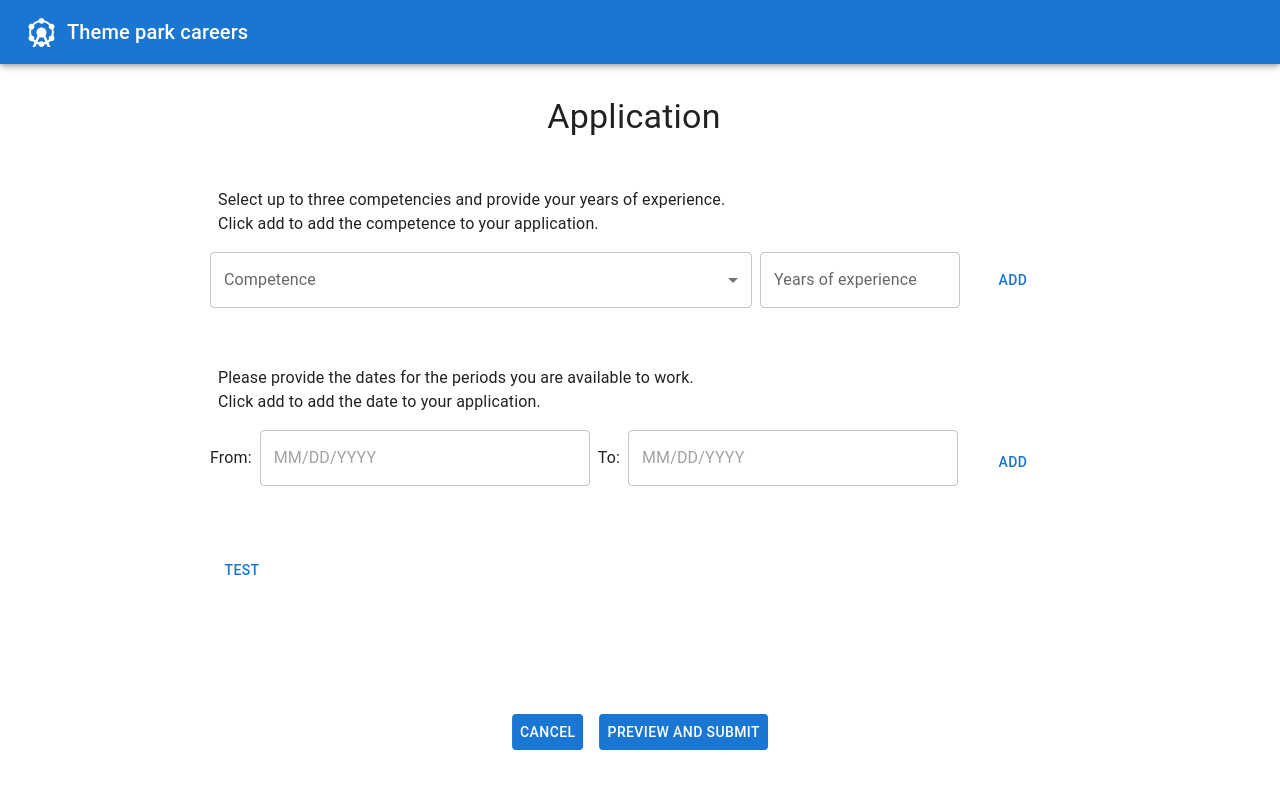
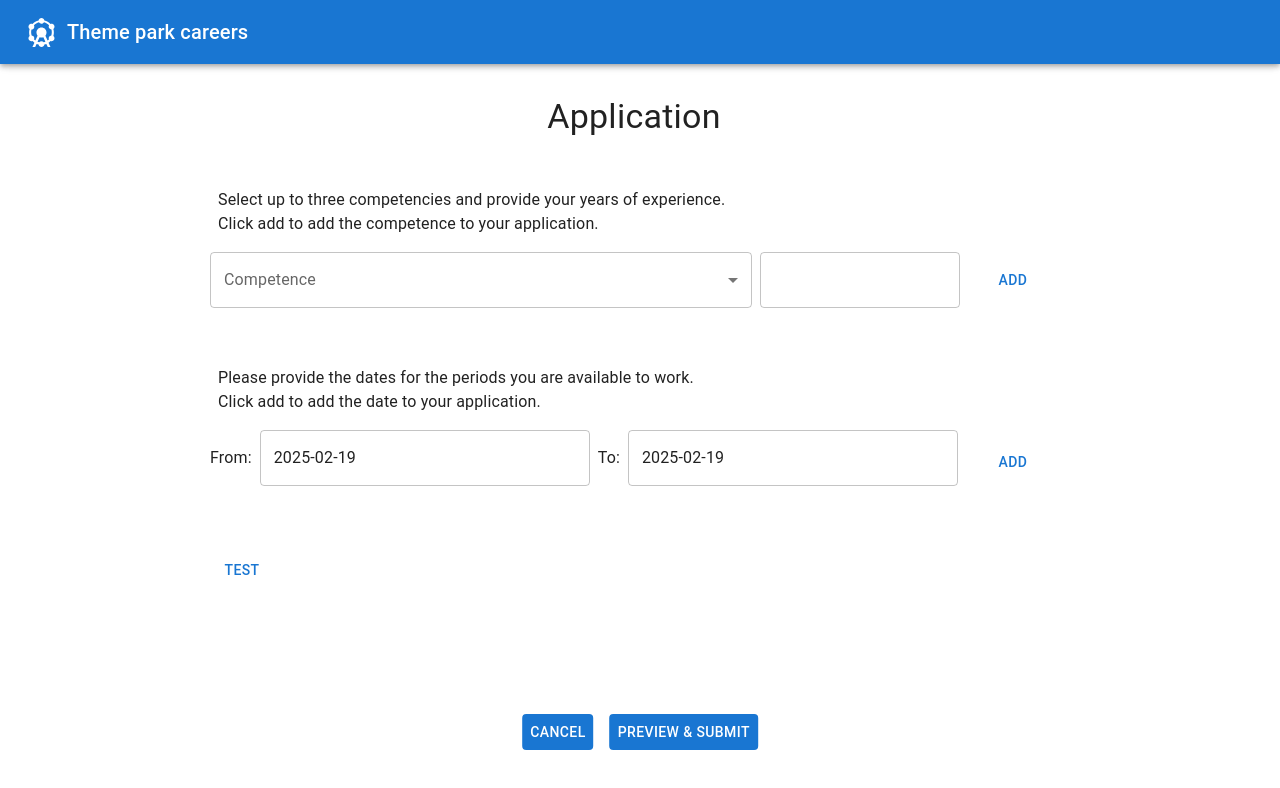
Before and after one commit to ponkinnm/IV1201-frontend, a React (Vite) app: page /apply in a window 1280 px wide. Shown: the top 788 px of the page. Built offline with nearby package versions, Linux system fonts and the light colour scheme.

Commit message:
Enabled future data integration with the backend

```diff
--- a/src/components/ApplicationForm.tsx
+++ b/src/components/ApplicationForm.tsx
@@ -4,51 +4,69 @@ import InputLabel from '@mui/material/InputLabel';
 import MenuItem from '@mui/material/MenuItem';
 import FormControl from '@mui/material/FormControl';
 import Select from '@mui/material/Select';
-import { Button, Typography } from '@mui/material';
+import dayjs from 'dayjs';
+import { Button, setRef, Typography } from '@mui/material';
 import { useState } from 'react';
 import { DatePicker } from '@mui/x-date-pickers/DatePicker';
 import { AdapterDayjs } from '@mui/x-date-pickers/AdapterDayjs';
 import { LocalizationProvider } from '@mui/x-date-pickers/LocalizationProvider';
 
-export default function ApplicationForm({ submitData: submitData}:{submitData: (data: string) => void}){
-    const [id, setId] = useState(3); //Unique id for each input row
-    const [competence, setCompetence] = useState<{ id: number, type: "competence"}[]>([{ id: 1, type: "competence"}]); //List all rendered CompetencyRow components
-    const [availability, setAvailability] = useState<{ id: number, from: Date | null, to: Date | null, type: "date"}[]>([{ id: 2, from: null, to: null, type: "date" }]); //List all rendered DateRow components
+export default function ApplicationForm({ submitData}:{submitData: (competenceProfileID: any, yearsOfExperience: any, availabilityFrom: any, availabilityTo: any) => void}){
+    const [id, setId] = useState(1); //Unique id for each input box
+    const [competenceRow, setCompetenceRow] = useState<{ id: number, type: "competence"}[]>([{ id: id, type: "competence"}]); //List all rendered CompetencyRow components
+    const [availabilityRow, setAvailabilityRow] = useState<{ id: number, type: "date"}[]>([{ id: id, type: "date" }]); //List all rendered DateRow components
 
-   const [competenceProfileID, setCompetenceProfileID] = useState<{id: number; type: string; value: string}[]>([]);
-   const [yearsOfExperience, setYearsOfExperience] = useState<{id: number; type: string; value: string}[]>([]);
-   const [dateData, setDateData] = useState<string[]>([]);
+    //Data from competence rows
+    const [competenceProfileID, setCompetenceProfileID] = useState<{id: number; name: string; value: string}[]>([]);
+    const [yearsOfExperience, setYearsOfExperience] = useState<{id: number; name: string; value: string}[]>([]);
+    //Data from date rows
+    const [availabilityFrom, setAvailabilityFrom] = useState<{id: number; from: string}[]>([]);
+    const [availabilityTo, setAvailabilityTo] = useState<{id: number; to: string}[]>([]);
 
+
+    //Teporarily save currently entered data
     const addData = (id: number, target: any) => {
+        const newEntry = { id: id, name: target.name, value: target.value };
         if(target.name === "competence_profile_id"){
-            if( !competenceProfileID.some( item =>  item.value === target.value )){ setCompetenceProfileID(prev => [...prev, target]); }
+            if( !competenceProfileID.some( item =>  item.id === target.id && item.value !== target.value)){
+                setCompetenceProfileID(prev => [...prev, newEntry]);
+            }
         } else if(target.name === "years_of_experience"){
-            if( !yearsOfExperience.some( item => item.id === id && item.value === target.value )){ setYearsOfExperience(prev => [...prev, target]);}
-            console.log(target.id);
-        } else if(target.name === "date"){
-            console.log(target.name);
+            setYearsOfExperience(prev =>
+                prev.some(item => Number(item.id) === id)
+                    ? prev.map(item => (Number(item.id) === id ? newEntry : item))
+                    : [...prev, newEntry]
+            );
+        } else if(target.type === "date"){
+            if(target.name === "from_date"){
+                setAvailabilityFrom(prev =>
+                    prev.some(item => item.id === id)
+                        ? prev.map(item => item.id === id ? {id, from: target.dateString} : item)
+                        : [...prev, {id, from: target.dateString}]
+                );
+            } else if(target.name === "to_date"){
+                setAvailabilityTo(prev =>
+                    prev.some(item => item.id === id)
+                        ? prev.map(item => item.id === id ? {id, to: target.dateString} : item)
+                        : [...prev, {id, to: target.dateString}]
+                );
+            }
         }
-        //setTestCom(prev => [...prev, value]);
-        console.log("-----\/");
-        console.log(competenceProfileID);
-        console.log(yearsOfExperience);
     };
 
-    const removeData = (id: number, target: any) => {
-        if(target.name === "competence_profile_id"){
-            setCompetenceProfileID(prev => {
-                return [...prev.filter(item => item.id !== id)];
-            });
-        } else if(target.name === "years_of_experience"){
-
-        } else if(target.name === "date"){
-
+    //Remove temporarily stored data
+    const removeData = (id: number, type: "competence" | "date") => {
+        if(type === "competence"){
+            setCompetenceProfileID(prev => { return [...prev.filter(item => item.id !== id)]; });
+            setYearsOfExperience(prev => { return [...prev.filter(item => item.id !== id)]; });
+        } else if(type === "date"){
+            setAvailabilityFrom(prev => { return [...prev.filter(item => item.id !== id)]; });
+            setAvailabilityTo(prev => { return [...prev.filter(item => item.id !== id)]; });
         }
     };
 
     const submit = () => {
-        console.log(yearsOfExperience);
-        submitData("data submitted");
+        submitData(competenceProfileID, yearsOfExperience, availabilityFrom, availabilityTo);
     };
 
 
@@ -57,11 +75,11 @@ export default function ApplicationForm({ submitData: submitData}:{submitData: (
         setId(prevId => {
             const newId = prevId + 1;
             if (type === "competence") {
-                if (competence.length < 3) {
-                    setCompetence(prev => [...prev, { id: newId, type: "competence" }]);
+                if (competenceRow.length < 3) {
+                    setCompetenceRow(prev => [...prev, { id: newId, type: "competence" }]);
                 }
             } else if (type === "date") {
-                setAvailability(prev => [...prev, { id: newId, from: null, to: null, type: "date" }]);
+                setAvailabilityRow(prev => [...prev, { id: newId, from: null, to: null, type: "date" }]);
             }
             return newId;
         });
@@ -69,17 +87,19 @@ export default function ApplicationForm({ submitData: submitData}:{submitData: (
 
 
     const removeRow = (id: number, type: "competence" | "date") => {
-        console.log("REMPVED: " + id);
         if (type === "competence") {
-            if (competence.length > 1) {
-                setCompetence(prev => prev.filter(a => a.id !== id));
+            removeData(id, type);
+
+            if (competenceRow.length > 1) {
+                setCompetenceRow(prev => prev.filter(a => a.id !== id));
             }
             setYearsOfExperience(prev => {
                 return [...prev.filter(item => item.id !== id)];
             });
         } else if (type === "date") {
-            if (availability.length > 1) {
-                setAvailability(prev => prev.filter(a => a.id !== id));
+            removeData(id, type);
+            if (availabilityRow.length > 1) {
+                setAvailabilityRow(prev => prev.filter(a => a.id !== id));
             }
         }
     };
@@ -95,14 +115,14 @@ export default function ApplicationForm({ submitData: submitData}:{submitData: (
             <Box sx={{height: 50, width: "100%" }}></Box>
             <Typography sx={{marginLeft: 1}}>Select up to three competencies and provide your years of experience.</Typography>
             <Typography sx={{marginLeft: 1, marginBottom: 2}}>Click add to add the competence to your application.</Typography>
-                {competence.map((a)=>(
-                    <DynamicInput key={a.id} id={a.id} addRow={() => addRow("competence")} removeRow={() => removeRow(a.id, "competence")} addData={addData} component={(enableInput: boolean) => <CompetenceRow id={a.id} enableInput={enableInput} addData={addData}/>}/>
+                {competenceRow.map((row)=>(
+                    <DynamicInput key={`competence-${row.id}`} id={row.id} addRow={() => addRow("competence")} removeRow={() => removeRow(row.id, "competence")} addData={addData} component={(enableInput: boolean) => <CompetenceRow id={row.id} enableInput={enableInput} addData={addData}/>}/>
                 ))}
                 <Box sx={{height: 50, width: "100%" }}></Box>
                 <Typography sx={{marginLeft: 1}}>Please provide the dates for the periods you are available to work.</Typography>
                 <Typography sx={{marginLeft: 1, marginBottom: 2}}>Click add to add the date to your application.</Typography>
-                {availability.map((a)=>(
-                    <DynamicInput key={a.id} id={a.id} addRow={() => addRow("date")} removeRow={() => removeRow(a.id, "date")} addData={addData} component={(enableInput: boolean) => <DateRow id = {a.id} enableInput={enableInput} addData={addData}/>}/>
+                {availabilityRow.map((row)=>(
+                    <DynamicInput key={`date-${row.id}`} id={row.id} addRow={() => addRow("date")} removeRow={() => removeRow(row.id, "date")} addData={addData} component={(enableInput: boolean) => <DateRow id = {row.id} enableInput={enableInput} addData={addData}/>}/>
                 ))}
             </Box>
             <Box sx={{height: 50, width: "100%" }}></Box>
@@ -152,9 +172,9 @@ function CompetenceRow({ id, enableInput, addData: addData}: { id: number, enabl
             <FormControl fullWidth>
                 <InputLabel>Competence</InputLabel>
                 <Select
+                    id={`${id}`}
                     name={"competence_profile_id"}
                     value={competenceProfile}
-                    id={`${id}`}
                     disabled={enableInput}
                     onChange={(event) => {
                         setCompetenceProfile(event.target.value);
@@ -168,17 +188,15 @@ function CompetenceRow({ id, enableInput, addData: addData}: { id: number, enabl
             </FormControl>
             <TextField
                 id={`${id}`}
-                label={"Years of experience"}
+                name={"years_of_experience"}
                 value={yearsOfExperience}
-                type={"number"}
+                disabled={enableInput}
                 variant={"outlined"}
-                name={"years_of_experience"}
-                disabled={enableInput}
+                sx={{ minWidth: 200, color:"#1976d2" }} inputProps={{ min: 0, max: 100 }}
                 onChange={(event) => {
                     setYearsOfExperience(event.target.value);
                     addData(id, event.target);
                 }}
-                sx={{ minWidth: 200, color:"#1976d2" }} inputProps={{ min: 0, max: 100 }}
             />
         </Box>
     );
@@ -190,16 +208,41 @@ function CompetenceRow({ id, enableInput, addData: addData}: { id: number, enabl
  * @returns {JSX.Element} DateRow
  */
 function DateRow({ id, enableInput, addData: addData}: { id: number, enableInput: boolean, addData: (id: number, value: any) => void }){
-    const a = enableInput; //TODO: Implement same behaviour as CompetenceRow
-    const b = addData;
+    const [from, setFrom] = useState(dayjs());
+    const [to, setTo] = useState(dayjs());
+
     return(
         <Box sx={{ minWidth: "750px", display: "flex", flexDirection: "row", gap: 1}}>
             <LocalizationProvider dateAdapter={AdapterDayjs}>
                 <Box sx={{marginBottom: 1, minWidth: "750px", display: "flex", flexDirection: "row", gap: 1}}>
                     <Typography sx={{ display: "flex", alignItems: "center" }}>From: </Typography>
-                    <DatePicker sx={{ width: 330 }} />
+                    <DatePicker
+                        name={"from_date"}
+                        value={from}
+                        disabled={enableInput}
+                        format={"YYYY-MM-DD"}
+                        sx={{ width: 330 }}
+                        onChange={(event) => {
+                            if(event !== null){
+                                const dateString = event.format('YYYY-MM-DD');
+                                addData(id, {type: "date", name: "from_date", dateString});
+                            }
+                        }}
+                    />
                     <Typography sx={{ display: "flex", alignItems: "center" }}>To: </Typography>
-                    <DatePicker sx={{ width: 330}} />
+                    <DatePicker
+                        name={"to_date"}
+                        value={to}
+                        disabled={enableInput}
+                        format={"YYYY-MM-DD"}
+                        sx={{ width: 330}}
+                        onChange={(event) => {
+                            if(event !== null){
+                                const dateString = event.format('YYYY-MM-DD');
+                                addData(id, {type: "date", name: "to_date", dateString});
+                            }
+                        }}
+                    />
                 </Box>
             </LocalizationProvider>
         </Box>
--- a/src/pages/Application.tsx
+++ b/src/pages/Application.tsx
@@ -13,21 +13,23 @@ function Application(){
     const [submitted, setSubmitted] = useState(false);
     const navigate = useNavigate();
 
-    const submitData = (data: string) => {
-        console.log("TEST IN Application.tsx: " + data);
+    const submitData = (competenceProfileID: any, yearsOfExperience: any, availabilityFrom: any, availabilityTo: any) => {
+        console.log("SUBMITTED DATA:");
+        console.log(competenceProfileID);
+        console.log(yearsOfExperience);
+        console.log(availabilityFrom);
+        console.log(availabilityTo);
     };
 
     return(
         <Box sx={{display: "flex", flexDirection: "column", justifyItems: "center", minWidth: "750px", minHeight: "100vh"}}>
             <Box sx={{ flex: 1, paddingBottom: "100px", overflowY: "auto", maxHeight: "80vh", paddingRight: "12px"}}>
-            {
-                submitted ? <Typography sx={{m: 2}}>Application submitted!</Typography> : <ApplicationForm submitData={submitData}/>
-            }
+                { submitted ? <Typography sx={{display: "flex", justifyContent: "center", alignItems: "center", margin: 4}}>Application submitted!</Typography> : <ApplicationForm submitData={submitData}/>}
             </Box>
 
             <Box sx={{ display: "flex", justifyContent: "center", alignItems: "center", position: "fixed", left: "50%", bottom: "30px", transform: "translateX(-50%)", zIndex: 1000, paddingTop: "20px", paddingBottom: "20px", maxHeight: "90px"}}>
                 <Button  onClick={() => { void navigate("/user") }} sx={{ backgroundColor: "#1976d2", color: "white", marginRight: 1}}>Cancel</Button>
-                <Button onClick={() => {setSubmitted(!submitted)}} sx={{ backgroundColor: "#1976d2", color: "white", marginLeft: 1}}>Preview and submit</Button>
+                { !submitted ? <Button onClick={() => {setSubmitted(!submitted)}} sx={{ backgroundColor: "#1976d2", color: "white", marginLeft: 1}}>Preview & Submit</Button> : <></>}
             </Box>
         </Box>
     );
```
